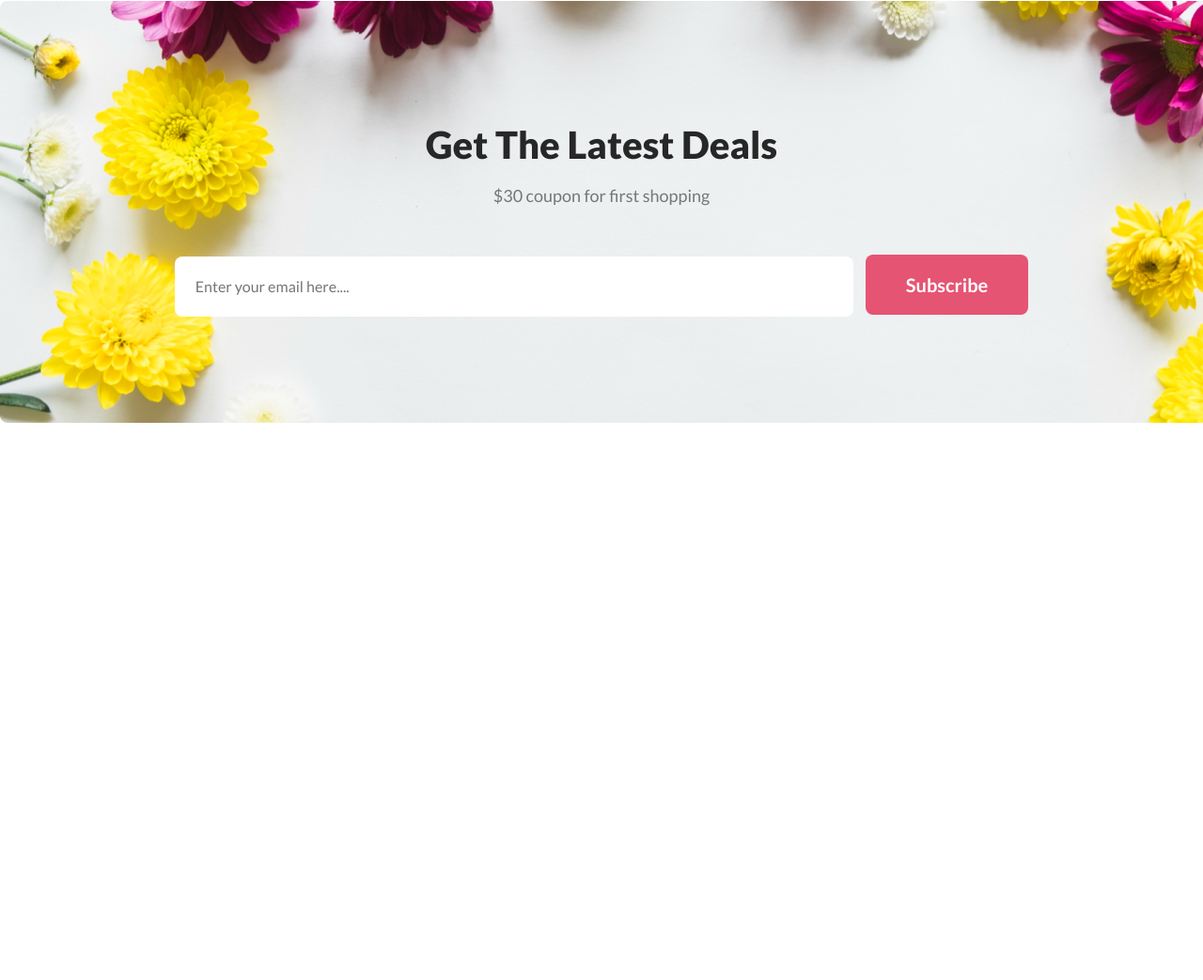
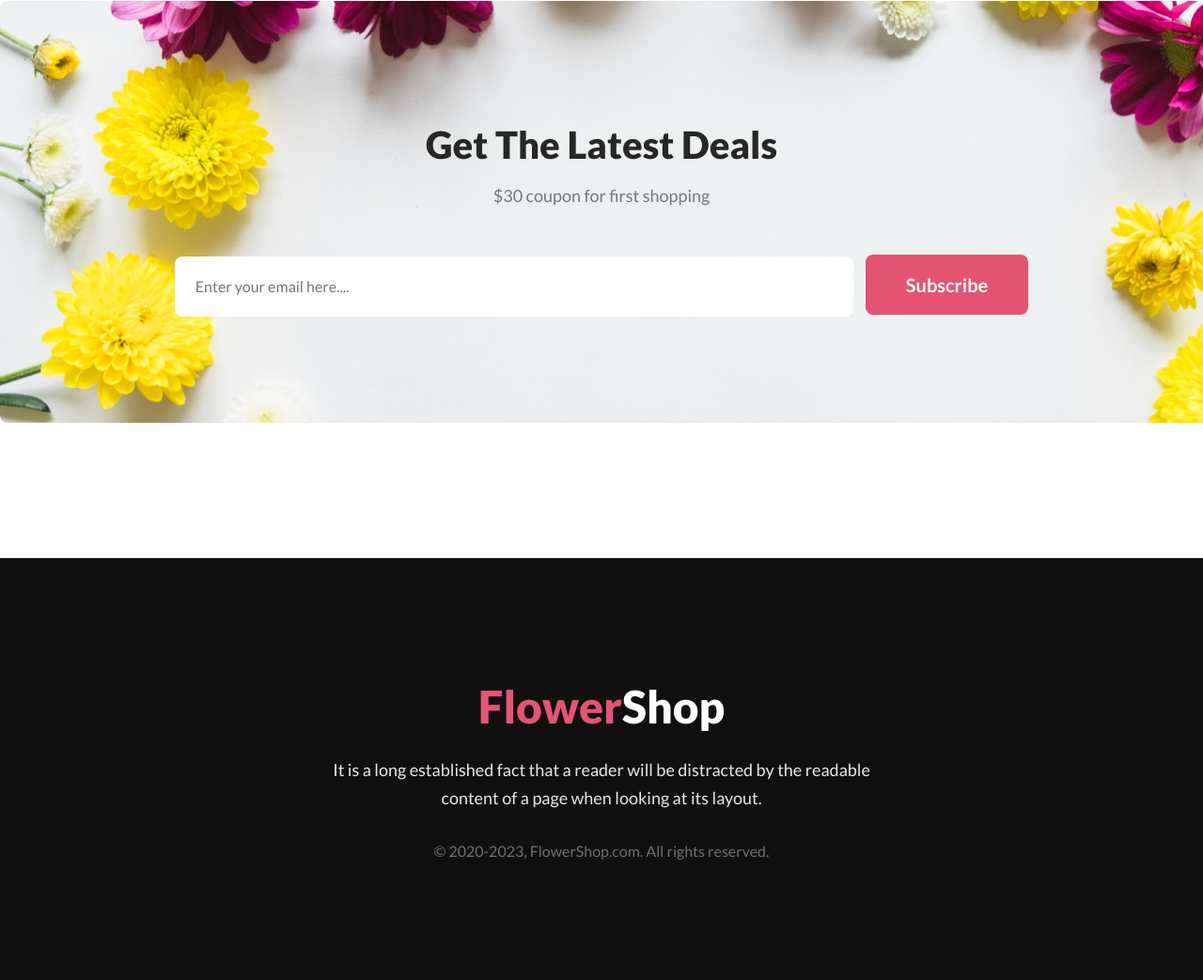
Before and after one commit to Fardin7864/flower-shop, a plain HTML site: page index.html in a window 1280 px wide. Shown: the part 3582-4625 px from the top of the page at 94% size. Before the commit the page ends 4176 px from the top, so only its background shows below. Drawn offline with Linux system fonts and the light colour scheme.

Commit message:
Footer section done

```diff
--- a/index.html
+++ b/index.html
@@ -157,5 +157,20 @@
         </div>
       </div>
     </div>
+
+    <!-- Footer Section -->
+    <footer class="footer">
+      <div class="footer-container">
+        <h1 class="footer-title">
+          <span>Flower</span>Shop
+        </h1>
+        <p class="footer-description">
+          It is a long established fact that a reader will be distracted by the readable content of a page when looking at its layout.
+        </p>
+        <div class="copyright">
+          &copy; 2020-2023, FlowerShop.com. All rights reserved.
+        </div>
+      </div>
+    </footer>
   </body>
 </html>
--- a/style.css
+++ b/style.css
@@ -83,7 +83,8 @@
 /* featured banner box */
 .featured-banner,
 .featured-flower-name,
-.support-banner {
+.support-banner,
+.footer {
     display: flex;
     justify-content: center;
     align-items: center;
@@ -160,7 +161,8 @@
 }
 
 .support-banner-info,
-.hot-deal-info {
+.hot-deal-info,
+.footer-container {
     text-align: center;
 }
 
@@ -190,7 +192,7 @@
     font-weight: 800;
 }
 
-.hot-deal-title>span {
+span {
     color: #E55473;
 }
 
@@ -270,3 +272,32 @@
     font-weight: 400;
     margin-right: 10px;
 }
+
+/* Footer section */
+
+.footer {
+    width: 100%;
+    height: 449px;
+    background: #111010;
+    color: white;
+}
+
+.footer-title {
+    font-size: 48px;
+    font-weight: 800;
+}
+
+.footer-description {
+    width: 625px;
+    color: rgba(255, 255, 255, 0.90);
+    font-size: 18px;
+    font-weight: 400;
+    line-height: 30px;
+    margin: 24px 0 32px;
+}
+
+.copyright {
+    color: rgba(255, 255, 255, 0.40);
+    font-size: 16px;
+    font-weight: 400;
+}
```
